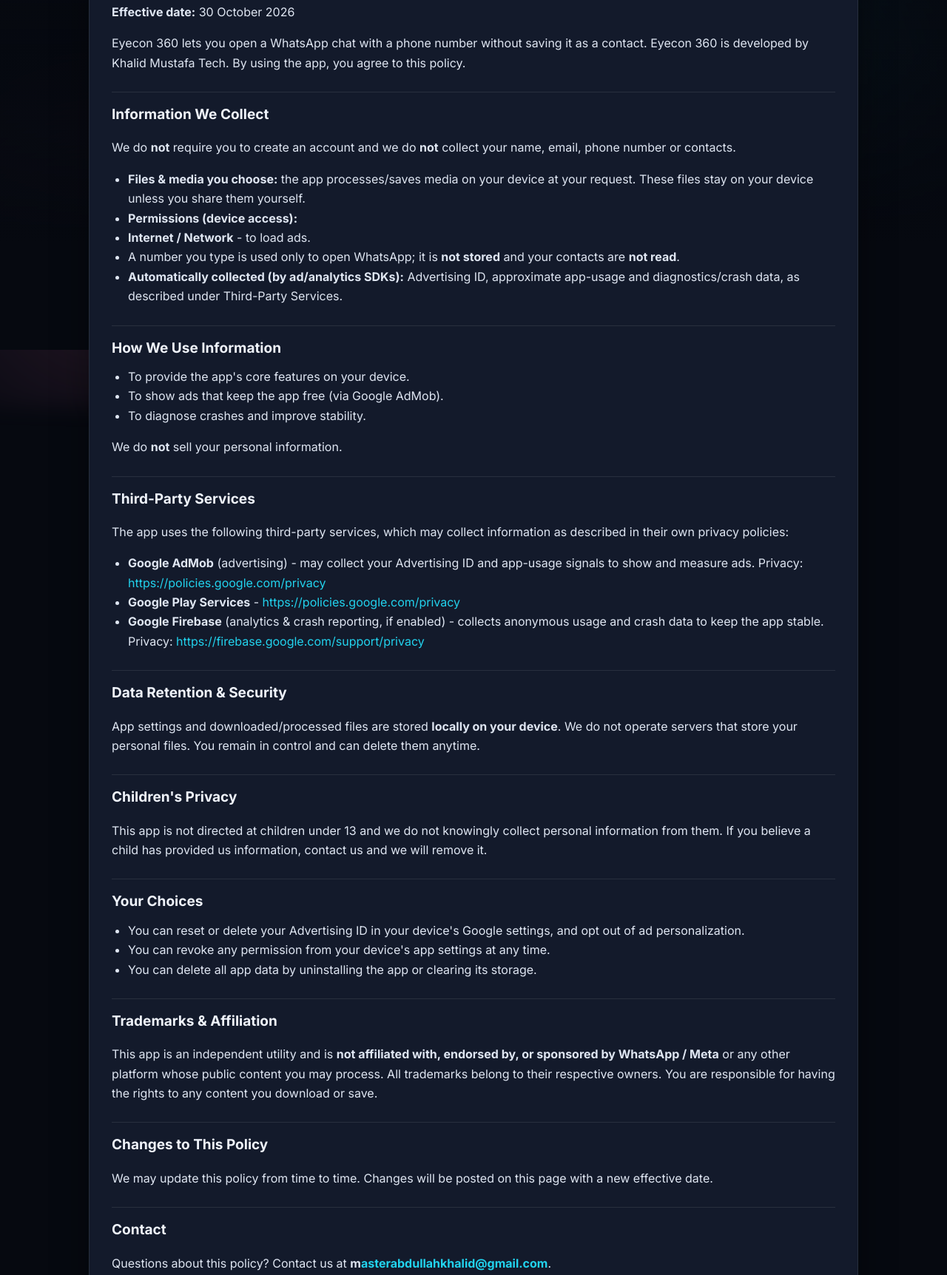
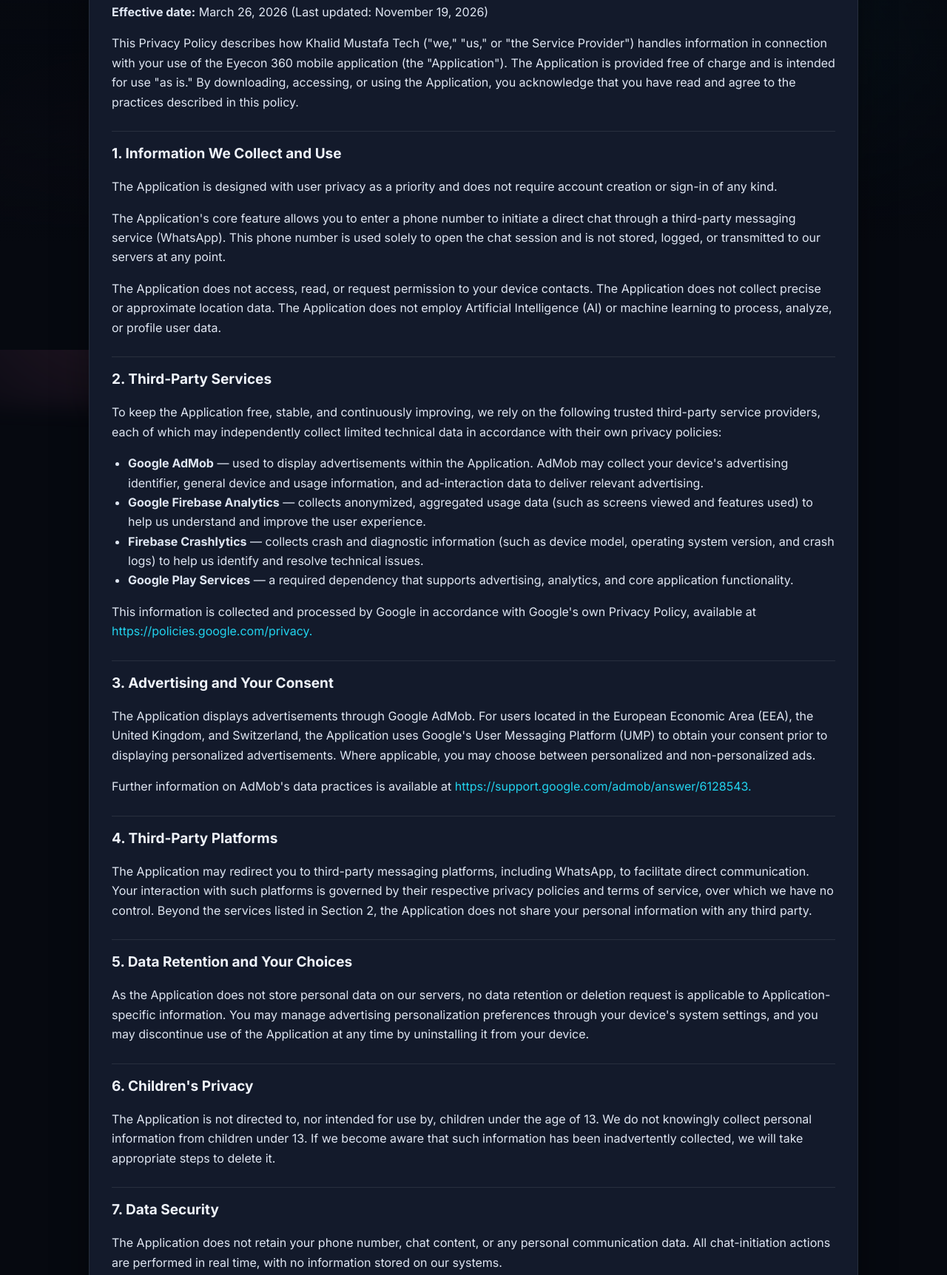
Before and after one commit to masterabdullahkhalid-oss/kmtech-apps-site, a plain HTML site: page privacy/eyecon360.html in a window 1280 px wide. Shown: the part 327-2051 px from the top of the page at 74% size. Drawn offline with Linux system fonts and the light colour scheme.

Commit message:
Update Eyecon 360 privacy policy (detailed version)

```diff
--- a/privacy/eyecon360.html
+++ b/privacy/eyecon360.html
@@ -14,47 +14,38 @@
 <p><strong>App:</strong> Eyecon 360</p>
 <p><strong>Package:</strong> <code>com.km.eyecon360</code></p>
 <p><strong>Developer:</strong> Khalid Mustafa Tech</p>
-<p><strong>Effective date:</strong> 30 October 2026</p>
-<p>Eyecon 360 lets you open a WhatsApp chat with a phone number without saving it as a contact. Eyecon 360 is developed by Khalid Mustafa Tech. By using the app, you agree to this policy.</p>
-<h2>Information We Collect</h2>
-<p>We do <strong>not</strong> require you to create an account and we do <strong>not</strong> collect your name, email, phone number or contacts.</p>
+<p><strong>Effective date:</strong> March 26, 2026 (Last updated: November 19, 2026)</p>
+<p>This Privacy Policy describes how Khalid Mustafa Tech (&quot;we,&quot; &quot;us,&quot; or &quot;the Service Provider&quot;) handles information in connection with your use of the Eyecon 360 mobile application (the &quot;Application&quot;). The Application is provided free of charge and is intended for use &quot;as is.&quot; By downloading, accessing, or using the Application, you acknowledge that you have read and agree to the practices described in this policy.</p>
+<h2>1. Information We Collect and Use</h2>
+<p>The Application is designed with user privacy as a priority and does not require account creation or sign-in of any kind.</p>
+<p>The Application&#x27;s core feature allows you to enter a phone number to initiate a direct chat through a third-party messaging service (WhatsApp). This phone number is used solely to open the chat session and is not stored, logged, or transmitted to our servers at any point.</p>
+<p>The Application does not access, read, or request permission to your device contacts. The Application does not collect precise or approximate location data. The Application does not employ Artificial Intelligence (AI) or machine learning to process, analyze, or profile user data.</p>
+<h2>2. Third-Party Services</h2>
+<p>To keep the Application free, stable, and continuously improving, we rely on the following trusted third-party service providers, each of which may independently collect limited technical data in accordance with their own privacy policies:</p>
 <ul>
-<li><strong>Files &amp; media you choose:</strong> the app processes/saves media on your device at your request. These files stay on your device unless you share them yourself.</li>
-<li><strong>Permissions (device access):</strong></li>
-<li><strong>Internet / Network</strong> - to load ads.</li>
-<li>A number you type is used only to open WhatsApp; it is <strong>not stored</strong> and your contacts are <strong>not read</strong>.</li>
-<li><strong>Automatically collected (by ad/analytics SDKs):</strong> Advertising ID, approximate app-usage and diagnostics/crash data, as described under Third-Party Services.</li>
+<li><strong>Google AdMob</strong> — used to display advertisements within the Application. AdMob may collect your device&#x27;s advertising identifier, general device and usage information, and ad-interaction data to deliver relevant advertising.</li>
+<li><strong>Google Firebase Analytics</strong> — collects anonymized, aggregated usage data (such as screens viewed and features used) to help us understand and improve the user experience.</li>
+<li><strong>Firebase Crashlytics</strong> — collects crash and diagnostic information (such as device model, operating system version, and crash logs) to help us identify and resolve technical issues.</li>
+<li><strong>Google Play Services</strong> — a required dependency that supports advertising, analytics, and core application functionality.</li>
 </ul>
-<h2>How We Use Information</h2>
-<ul>
-<li>To provide the app&#x27;s core features on your device.</li>
-<li>To show ads that keep the app free (via Google AdMob).</li>
-<li>To diagnose crashes and improve stability.</li>
-</ul>
-<p>We do <strong>not</strong> sell your personal information.</p>
-<h2>Third-Party Services</h2>
-<p>The app uses the following third-party services, which may collect information as described in their own privacy policies:</p>
-<ul>
-<li><strong>Google AdMob</strong> (advertising) - may collect your Advertising ID and app-usage signals to show and measure ads. Privacy: <a href="https://policies.google.com/privacy">https://policies.google.com/privacy</a></li>
-<li><strong>Google Play Services</strong> - <a href="https://policies.google.com/privacy">https://policies.google.com/privacy</a></li>
-<li><strong>Google Firebase</strong> (analytics &amp; crash reporting, if enabled) - collects anonymous usage and crash data to keep the app stable. Privacy: <a href="https://firebase.google.com/support/privacy">https://firebase.google.com/support/privacy</a></li>
-</ul>
-<h2>Data Retention &amp; Security</h2>
-<p>App settings and downloaded/processed files are stored <strong>locally on your device</strong>. We do not operate servers that store your personal files. You remain in control and can delete them anytime.</p>
-<h2>Children&#x27;s Privacy</h2>
-<p>This app is not directed at children under 13 and we do not knowingly collect personal information from them. If you believe a child has provided us information, contact us and we will remove it.</p>
-<h2>Your Choices</h2>
-<ul>
-<li>You can reset or delete your Advertising ID in your device&#x27;s Google settings, and opt out of ad personalization.</li>
-<li>You can revoke any permission from your device&#x27;s app settings at any time.</li>
-<li>You can delete all app data by uninstalling the app or clearing its storage.</li>
-</ul>
-<h2>Trademarks &amp; Affiliation</h2>
-<p>This app is an independent utility and is <strong>not affiliated with, endorsed by, or sponsored by WhatsApp / Meta</strong> or any other platform whose public content you may process. All trademarks belong to their respective owners. You are responsible for having the rights to any content you download or save.</p>
-<h2>Changes to This Policy</h2>
-<p>We may update this policy from time to time. Changes will be posted on this page with a new effective date.</p>
-<h2>Contact</h2>
-<p>Questions about this policy? Contact us at <strong>m<a href="mailto:asterabdullahkhalid@gmail.com">asterabdullahkhalid@gmail.com</a></strong>.</p>
+<p>This information is collected and processed by Google in accordance with Google&#x27;s own Privacy Policy, available at <a href="https://policies.google.com/privacy.">https://policies.google.com/privacy.</a></p>
+<h2>3. Advertising and Your Consent</h2>
+<p>The Application displays advertisements through Google AdMob. For users located in the European Economic Area (EEA), the United Kingdom, and Switzerland, the Application uses Google&#x27;s User Messaging Platform (UMP) to obtain your consent prior to displaying personalized advertisements. Where applicable, you may choose between personalized and non-personalized ads.</p>
+<p>Further information on AdMob&#x27;s data practices is available at <a href="https://support.google.com/admob/answer/6128543.">https://support.google.com/admob/answer/6128543.</a></p>
+<h2>4. Third-Party Platforms</h2>
+<p>The Application may redirect you to third-party messaging platforms, including WhatsApp, to facilitate direct communication. Your interaction with such platforms is governed by their respective privacy policies and terms of service, over which we have no control. Beyond the services listed in Section 2, the Application does not share your personal information with any third party.</p>
+<h2>5. Data Retention and Your Choices</h2>
+<p>As the Application does not store personal data on our servers, no data retention or deletion request is applicable to Application-specific information. You may manage advertising personalization preferences through your device&#x27;s system settings, and you may discontinue use of the Application at any time by uninstalling it from your device.</p>
+<h2>6. Children&#x27;s Privacy</h2>
+<p>The Application is not directed to, nor intended for use by, children under the age of 13. We do not knowingly collect personal information from children under 13. If we become aware that such information has been inadvertently collected, we will take appropriate steps to delete it.</p>
+<h2>7. Data Security</h2>
+<p>The Application does not retain your phone number, chat content, or any personal communication data. All chat-initiation actions are performed in real time, with no information stored on our systems.</p>
+<h2>8. Changes to This Privacy Policy</h2>
+<p>We may update this Privacy Policy from time to time to reflect changes in our practices or for legal, operational, or regulatory reasons. Any updates will be posted on this page along with a revised &quot;Last Updated&quot; date. We encourage you to review this policy periodically.</p>
+<h2>9. Your Consent</h2>
+<p>By downloading, accessing, or using the Application, you consent to the collection and use of information as described in this Privacy Policy.</p>
+<h2>10. Contact Us</h2>
+<p>If you have any questions, concerns, or requests regarding this Privacy Policy, please contact Khalid Mustafa Tech at <strong>m<a href="mailto:asterabdullahkhalid@gmail.com">asterabdullahkhalid@gmail.com</a></strong>.</p>
 <p class="actions"><a class="btn" href="https://play.google.com/store/apps/details?id=com.km.eyecon360">View on Google Play</a> <a class="btn ghost" href="../index.html">&larr; All apps</a></p></article>
 </main>
 <footer class="site-foot"><div class="wrap">
```
